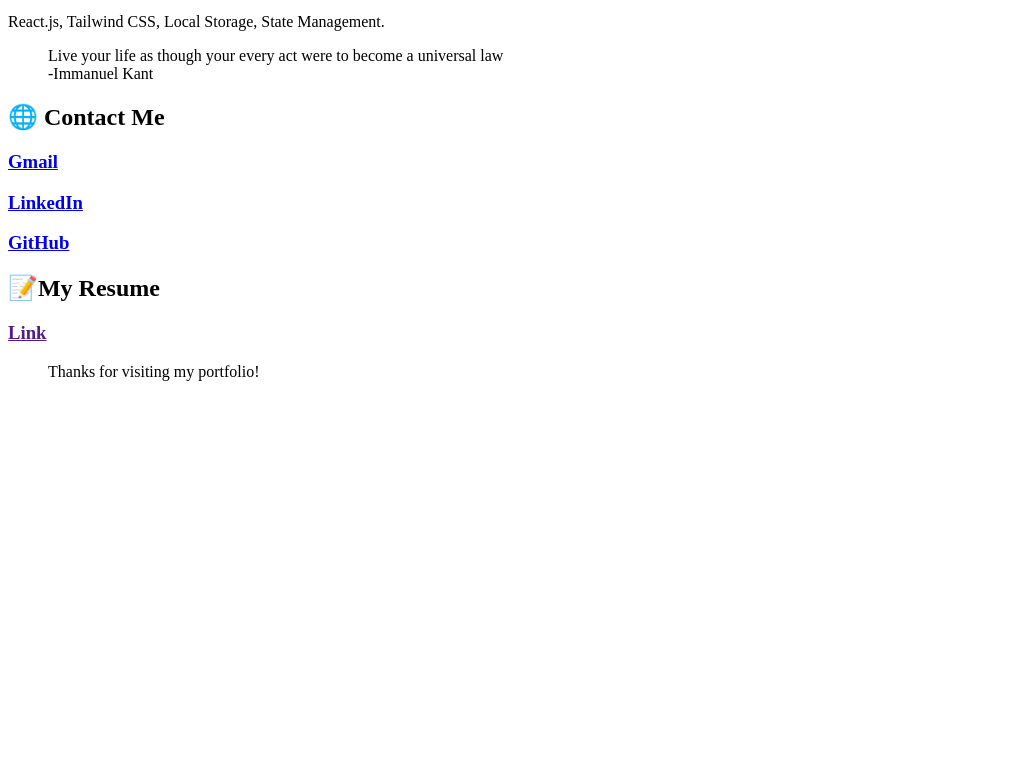
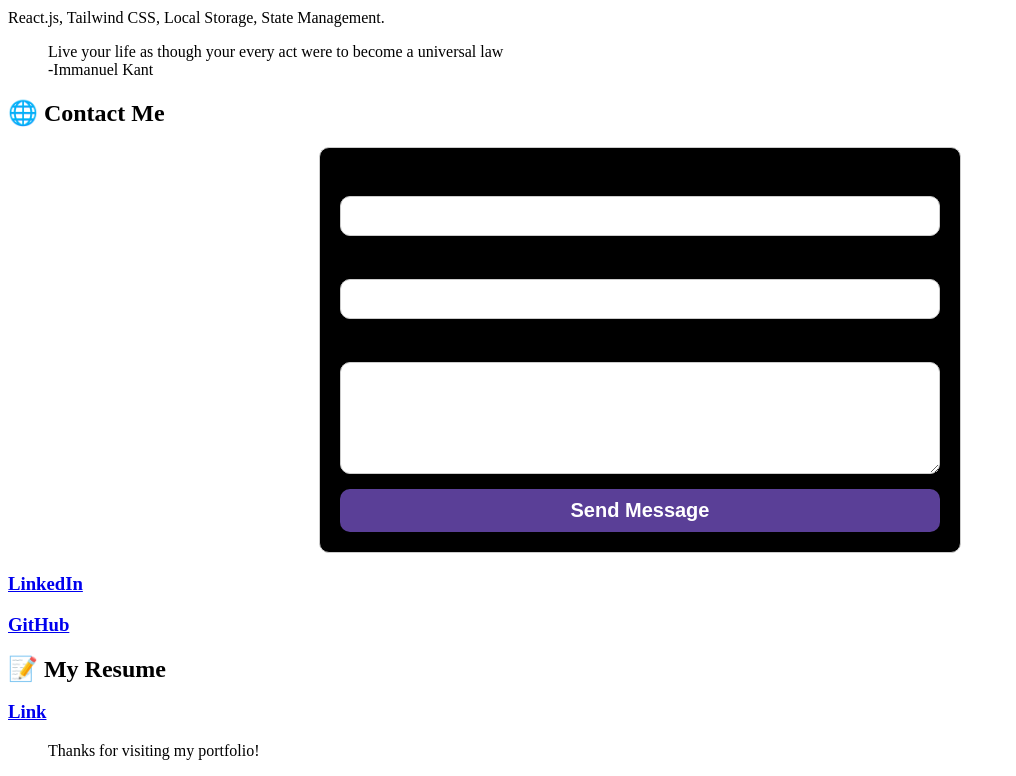
Before and after one commit to btechwala999/Portfolio, a plain HTML site: page index.html in a window 1280 px wide. Shown: the part 1203-1979 px from the top of the page, without its empty margins (0-1016 px from the left). Before the commit the page ends 1600 px from the top, so only its background shows below. Drawn offline with Linux system fonts and the light colour scheme; a web font is replaced by a local one.

Commit message:
Update index.html

```diff
--- a/index.html
+++ b/index.html
@@ -27,14 +27,15 @@
       <p>I like making projects and learning new things!</p>
     </blockquote>
 
+
     <section>
-      <h2>📜 Manifesto</h2>
+      <h2 style="margin-top: 15px;">📜 Manifesto</h2>
       <p>
         I am a full-stack developer passionate about creating secure, efficient, and user-friendly applications that
         solve real-world problems. I believe in:
       </p>
 
-      <ul style="list-style-type: none; padding-left: 0;">
+      <ul style="list-style-type: none; margin-top: 15px; padding-left: 0;">
         <li>→ Building technology that enhances security and privacy in our increasingly digital world.</li>
         <li>→ Creating intuitive user experiences that make technology accessible to everyone.</li>
         <li>→ Continuous learning and adapting to emerging technologies and methodologies.</li>
@@ -43,7 +44,7 @@
       </ul>
 
 
-      <p>
+      <p style="margin-top: 15px;">
         My goal is to leverage my technical skills in web development, cloud computing, and security to develop
         applications that not only meet functional requirements but also prioritize user privacy and data protection. I
         am committed to growing as a developer who balances technical excellence with human-centered design principles.
@@ -58,7 +59,8 @@
         <div class="project-card">
           <h3 class="project-title">SchlüsselSafe</h3>
           <div class="project-links">
-            <a href="https://github.com/btechwala999/Schlussel-Safe--Password-Manager-" target="_blank" rel="noopener noreferrer">
+            <a href="https://github.com/btechwala999/Schlussel-Safe--Password-Manager-" target="_blank"
+              rel="noopener noreferrer">
               <i class="fab fa-github"></i> GitHub
             </a>
           </div>
@@ -110,7 +112,8 @@
         <div class="project-card">
           <h3 class="project-title">To Do List</h3>
           <div class="project-links">
-            <a href="https://github.com/btechwala999/To_Do_List_Using_React.js" target="_blank" rel="noopener noreferrer">
+            <a href="https://github.com/btechwala999/To_Do_List_Using_React.js" target="_blank"
+              rel="noopener noreferrer">
               <i class="fab fa-github"></i> GitHub
             </a>
           </div>
@@ -137,12 +140,60 @@
     </blockquote>
 
     <section class="left">
-      <h2>🌐 Contact Me </h2>
+      <style>
+        .contact-form {
+          display: flex;
+          flex-direction: column;
+          max-width: 600px;
+          margin: 20px auto;
+          padding: 20px;
+          border: 1px solid #ccc;
+          border-radius: 10px;
+          background-color: #000000;
+        }
 
-      <h3><a href="mailto:utkarshsinghus238@gmail.com">
-          Gmail
-        </a>
-      </h3>
+        .contact-form label {
+          margin-bottom: 10px;
+          font-weight: 900;
+        }
+
+        .contact-form input,
+        .contact-form textarea {
+          margin-bottom: 15px;
+          padding: 10px;
+          border: 1px solid #ccc;
+          border-radius: 10px;
+          font-size: 16px;
+        }
+
+        .contact-form button {
+          padding: 10px 20px;
+          border: none;
+          border-radius: 10px;
+          background-color: #5a3f97;
+          color: white;
+          font-size: 20px;
+          font-weight: 900;
+          cursor: pointer;
+        }
+
+        .contact-form button:hover {
+          background-color: #6311d5;
+        }
+      </style>
+      <h2 style="margin-bottom:10px ;">🌐 Contact Me </h2>
+      <form class="contact-form" action="https://formspree.io/f/mwploylp" method="POST">
+        <label for="name">Name</label>
+        <input type="text" id="name" name="name" required>
+
+        <label for="email">Email</label>
+        <input type="email" id="email" name="email" required>
+
+        <label for="message">Message</label>
+        <textarea id="message" name="message" rows="5" required></textarea>
+
+        <button type="submit">Send Message</button>
+      </form>
 
       <h3><a href="https://www.linkedin.com/in/utkarsh-singh00">
           LinkedIn
@@ -154,13 +205,13 @@
         </a>
       </h3>
 
-      <h2>
-        📝My Resume
-    </h2>
-    <h3><a href="">
-      Link
-    </a>
-  </h3>
+      <h2 style="margin-bottom:10px; margin-top: 10px;">
+        📝 My Resume
+      </h2>
+      <h3><a href="https://drive.google.com/file/d/1E7x6p801E7jp61-GYjNk4SAK0pG1XO1x/view?usp=drive_link">
+          Link
+        </a>
+      </h3>
 
 
     </section>
```
